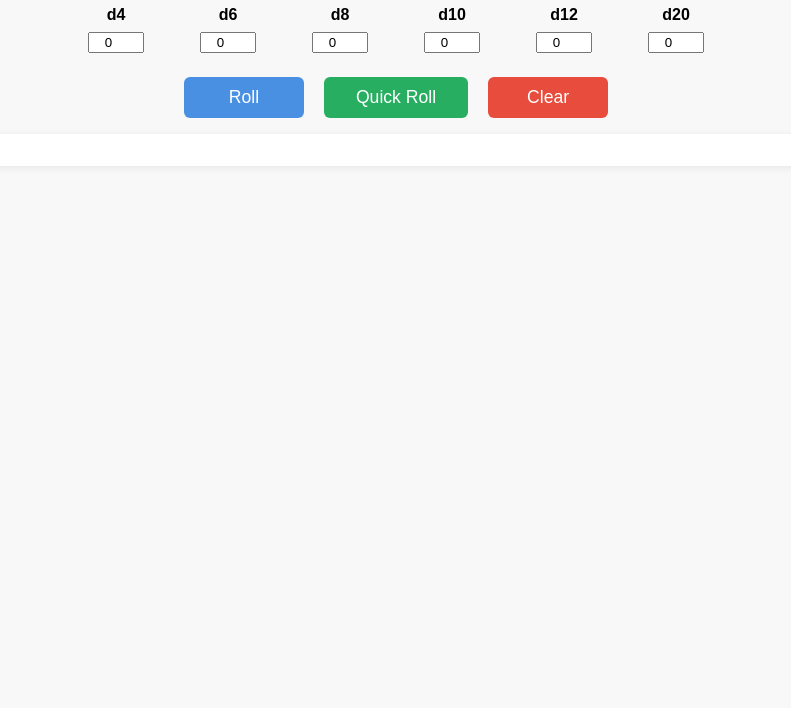
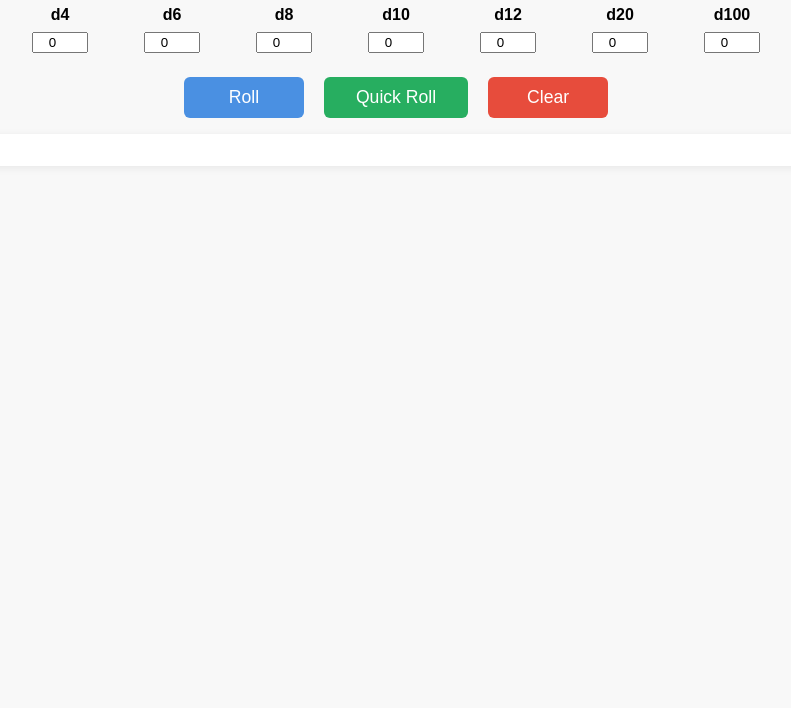
Before and after one commit to danielrossgardner/DnDNotes, a plain HTML site: page DiceRoller.html in a window 1280 px wide. Shown: the part 92-800 px from the top of the page, without its empty margins (244-1035 px from the left). Drawn offline with Linux system fonts and the light colour scheme.

Commit message:
add flex wrap and d100 to diceroller

```diff
--- a/DiceRoller.html
+++ b/DiceRoller.html
@@ -15,6 +15,7 @@
             justify-content: center;
             gap: 32px;
             margin-bottom: 16px;
+            flex-wrap: wrap;
         }
         .dice-col {
             display: flex;
@@ -94,6 +95,10 @@
             <div class="dice-header">d20</div>
             <input class="dice-input" type="number" min="0" max="99" value="0" id="d20-count">
         </div>
+        <div class="dice-col">
+            <div class="dice-header">d100</div>
+            <input class="dice-input" type="number" min="0" max="99" value="0" id="d100-count">
+        </div>
     </div>
     <div style="display:flex; align-items:center; justify-content:center; margin-bottom:8px; width:100%;">
     <button id="roll-btn" class="btn btn-roll">Roll</button>
@@ -111,7 +116,8 @@
             {name: 'd8', sides: 8},
             {name: 'd10', sides: 10},
             {name: 'd12', sides: 12},
-            {name: 'd20', sides: 20}
+            {name: 'd20', sides: 20},
+            {name: 'd100', sides: 100}
         ];
 
         function doRoll() {
```
